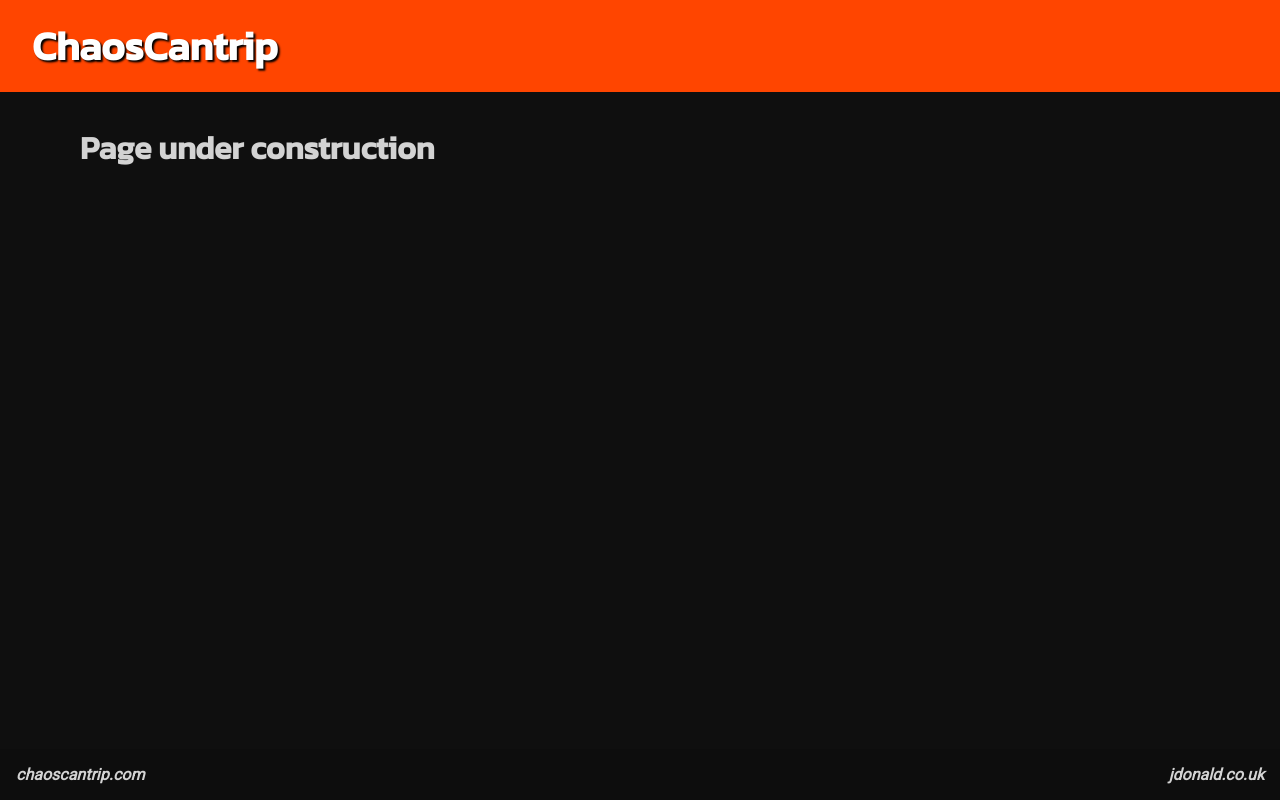
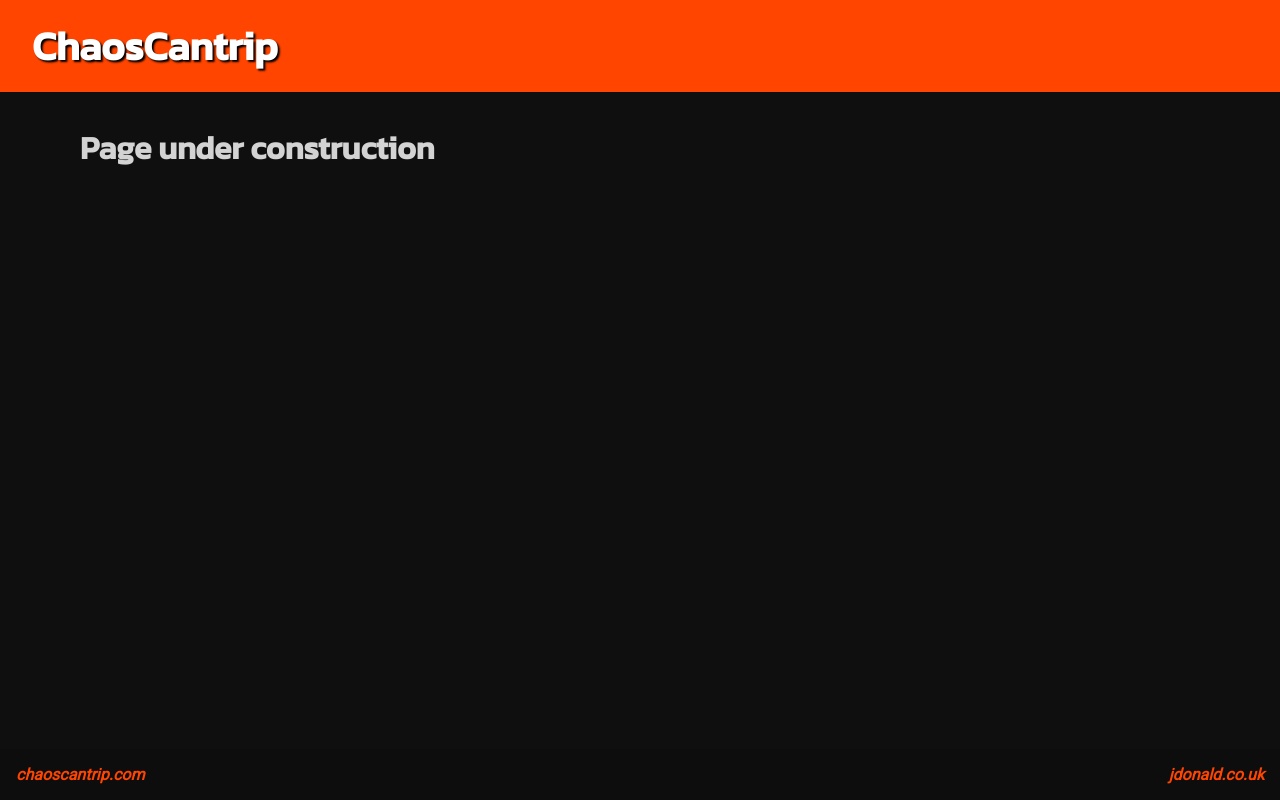
Before and after one commit to ChaosCantrip/Website, a Next.js app: page / in a window 1280 px wide. Built offline with nearby package versions, Linux system fonts and the light colour scheme.

Commit message:
Added accent colour to a links

```diff
--- a/styles/global.css
+++ b/styles/global.css
@@ -18,3 +18,9 @@ main {
     flex: 1;
     margin: 2rem 5rem;
 }
+
+a {
+    color: var(--accent-color);
+    text-decoration: none;
+    font-weight: bold;
+}
```
